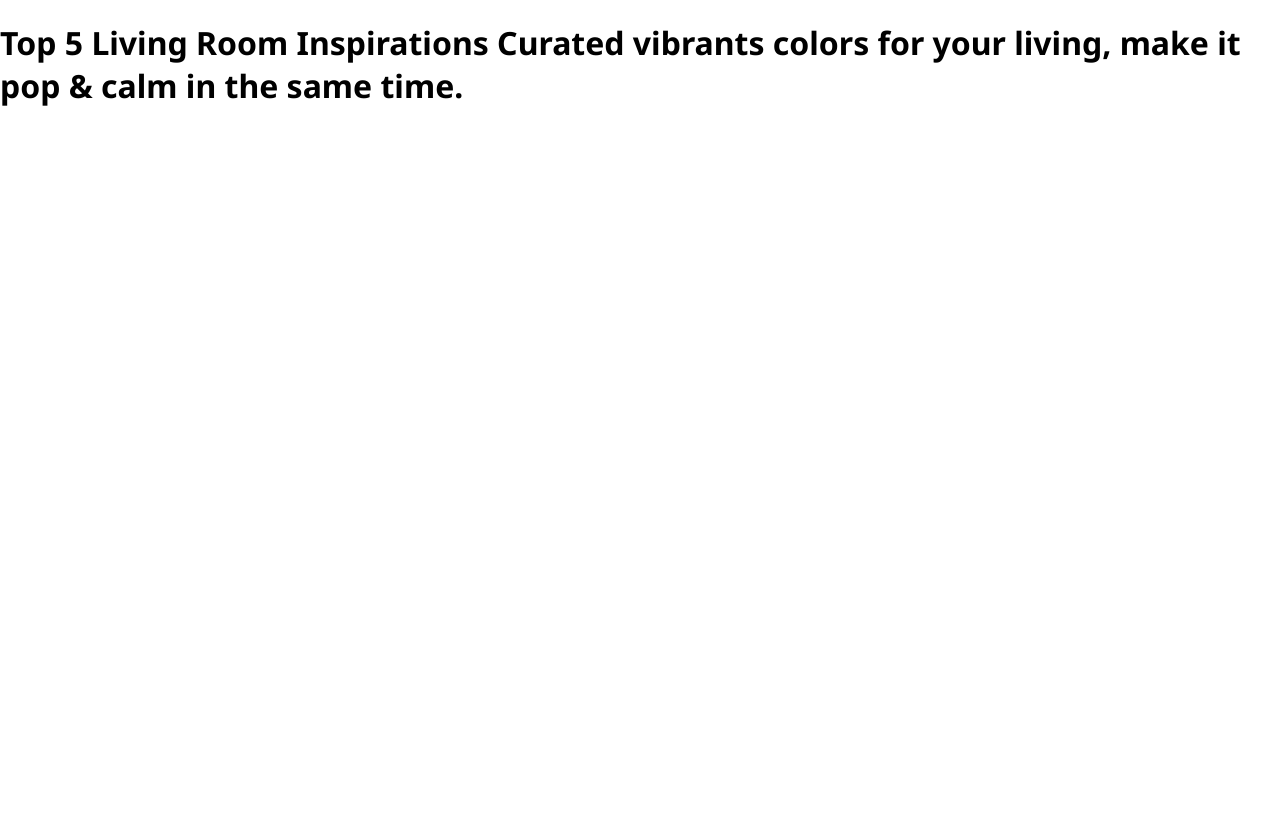
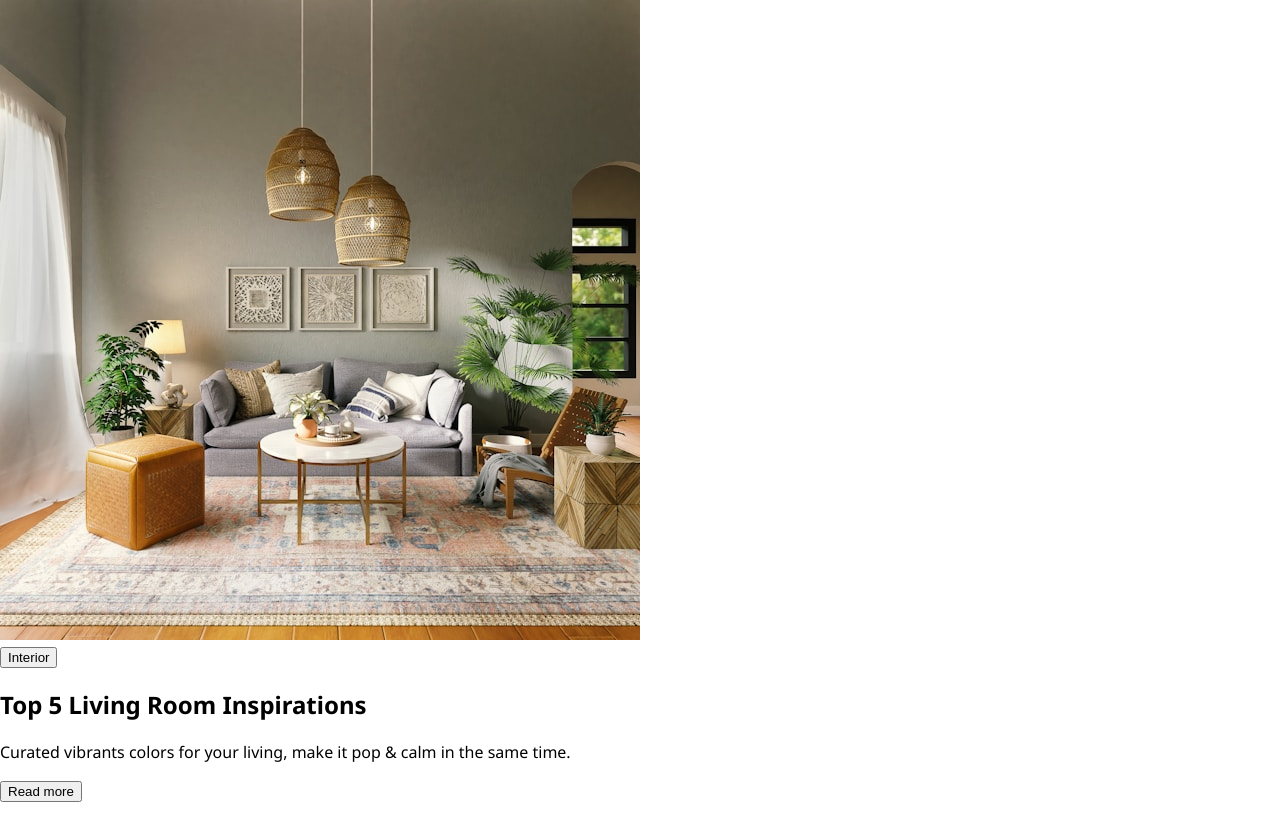
Before and after one commit to Mhdez221993/blog-card, a plain HTML site: page index.html in a window 1280 px wide. Drawn offline with Linux system fonts and the light colour scheme.

Commit message:
refactor: update index.html to enhance layout with a card component for living room inspirations

```diff
--- a/index.html
+++ b/index.html
@@ -15,11 +15,19 @@
     <link rel="icon" href="img/favicon.ico" sizes="any" />
   </head>
   <body>
-    <!-- Add your site or application content here -->
-    <h1 class="text-5xl text-center font-semibold pt-20">
-      Top 5 Living Room Inspirations
-      Curated vibrants colors for your living, make it pop & calm in the same time.
-    </h1>
+
+    <article class="card">
+      <header class="card-cover">
+        <img src="/img/spacejoy.jpg" alt="Interior blog card">
+      </header>
+
+      <div class="card-content">
+        <button class="card-tag">Interior</button>
+        <h2 class="card-title">Top 5 Living Room Inspirations</h2>
+        <p class="card-description">Curated vibrants colors for your living, make it pop & calm in the same time.</p>
+        <button class="card-cta">Read more</button>
+      </div>
+    </article>
 
     <script src="js/index.js"></script>
   </body>
```
